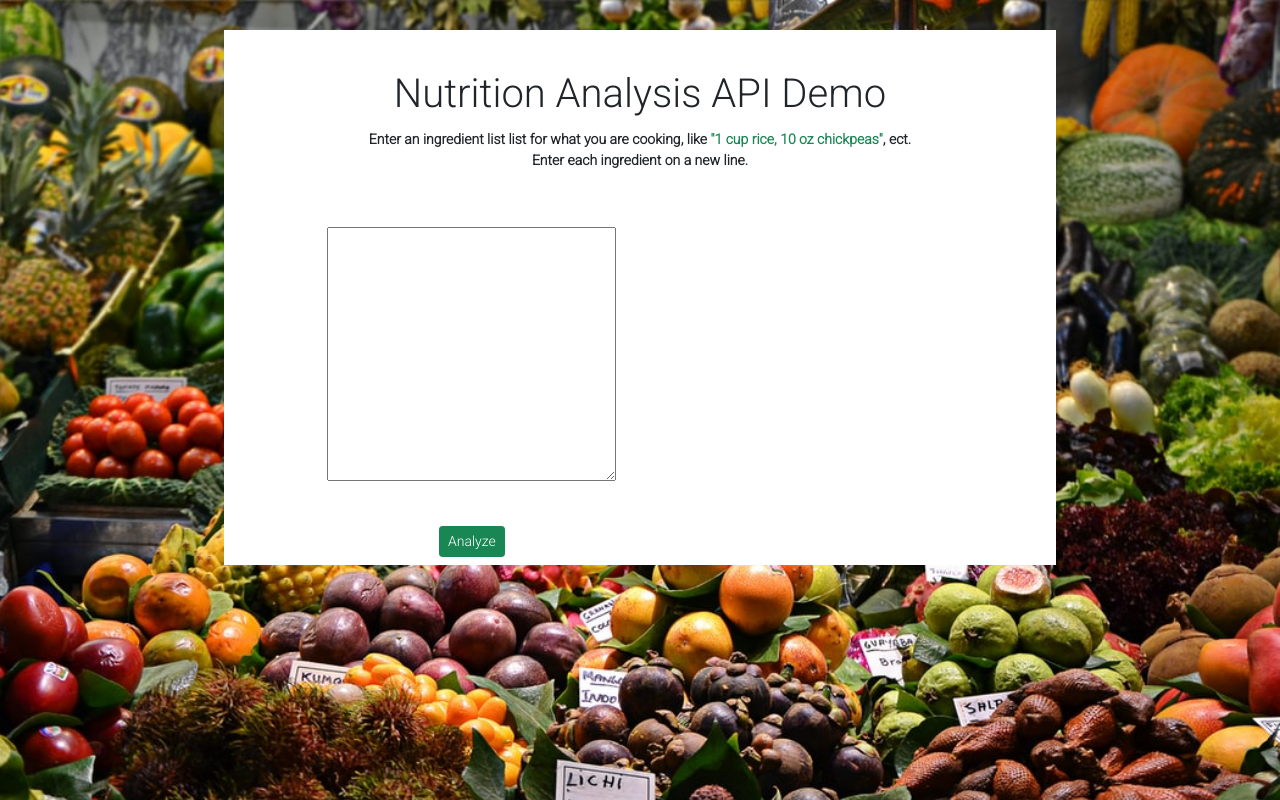
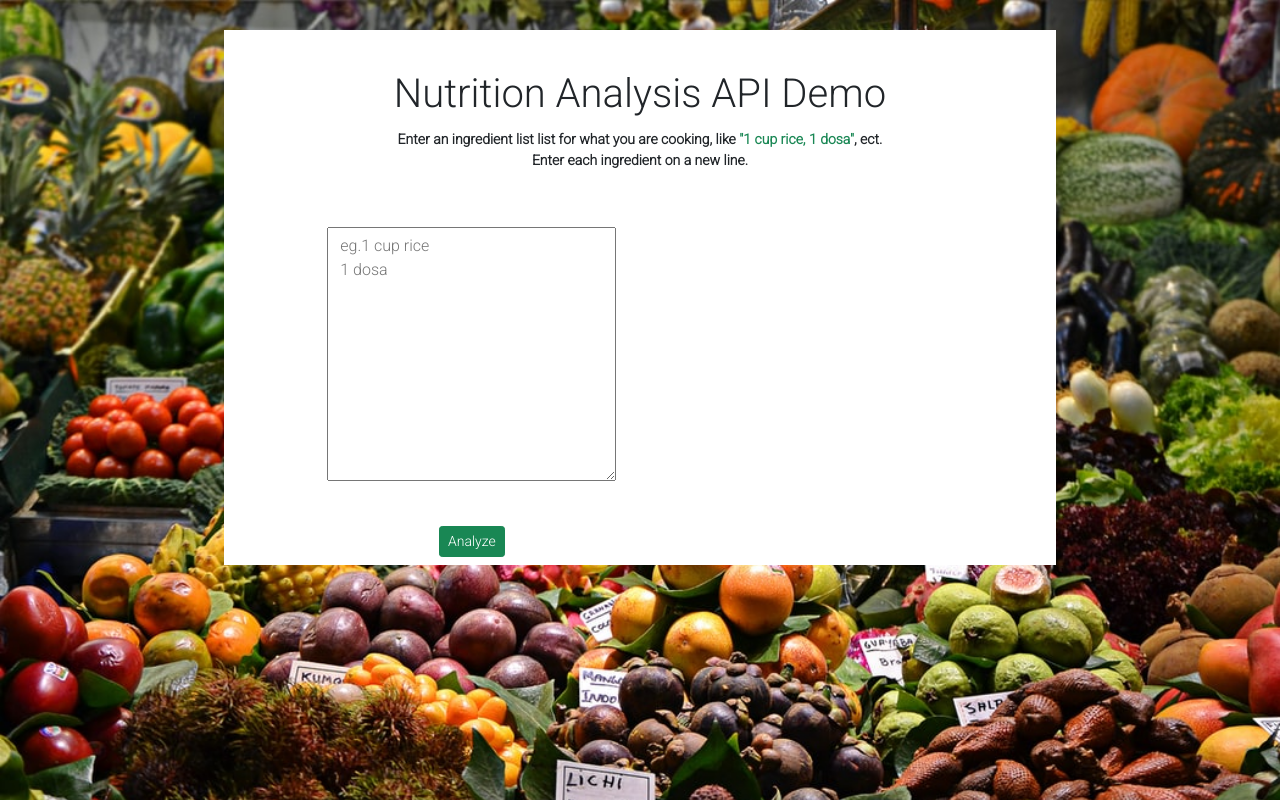
Before and after one commit to JeevananthamD/nutrition-analysis-edamam, a React (Create React App) app: page / in a window 1280 px wide. Built offline with nearby package versions, Linux system fonts and the light colour scheme.

Commit message:
Added place holders

```diff
--- a/src/App.js
+++ b/src/App.js
@@ -67,7 +67,7 @@ class App extends Component {
                   </div>
                   <div className="row">
                     <div className="text-center col-md-12">
-                      <p className="notes">Enter an ingredient list list for what you are cooking, like <span className="text-success">"1 cup rice, 10 oz chickpeas"</span>, ect.
+                      <p className="notes">Enter an ingredient list list for what you are cooking, like <span className="text-success">"1 cup rice, 1 dosa"</span>, ect.
                       <br/>
                       Enter each ingredient on a new line.
                       </p>
--- a/src/components/TextArea.js
+++ b/src/components/TextArea.js
@@ -3,8 +3,8 @@ import React from "react";
 const TextArea = ({typing}) => {
     return(
         <p id="textArea">
-            <textarea id="demoAnalysis" cols="30" rows="10" onChange={typing}>
-
+            <textarea id="demoAnalysis" cols="30" rows="10" placeholder="eg.1 cup rice
+1 dosa" onChange={typing}>
             </textarea>
         </p>
     );
```
